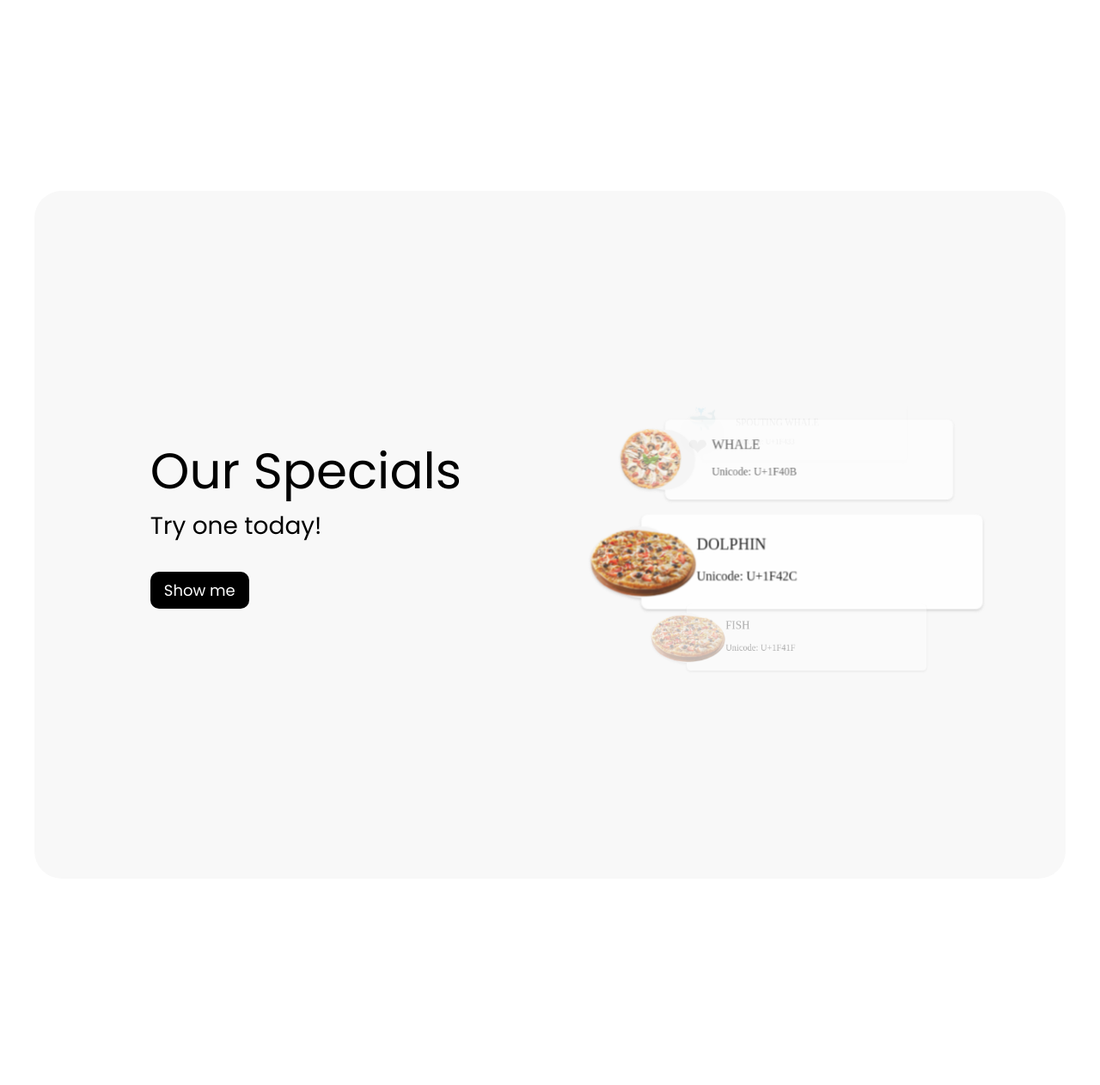
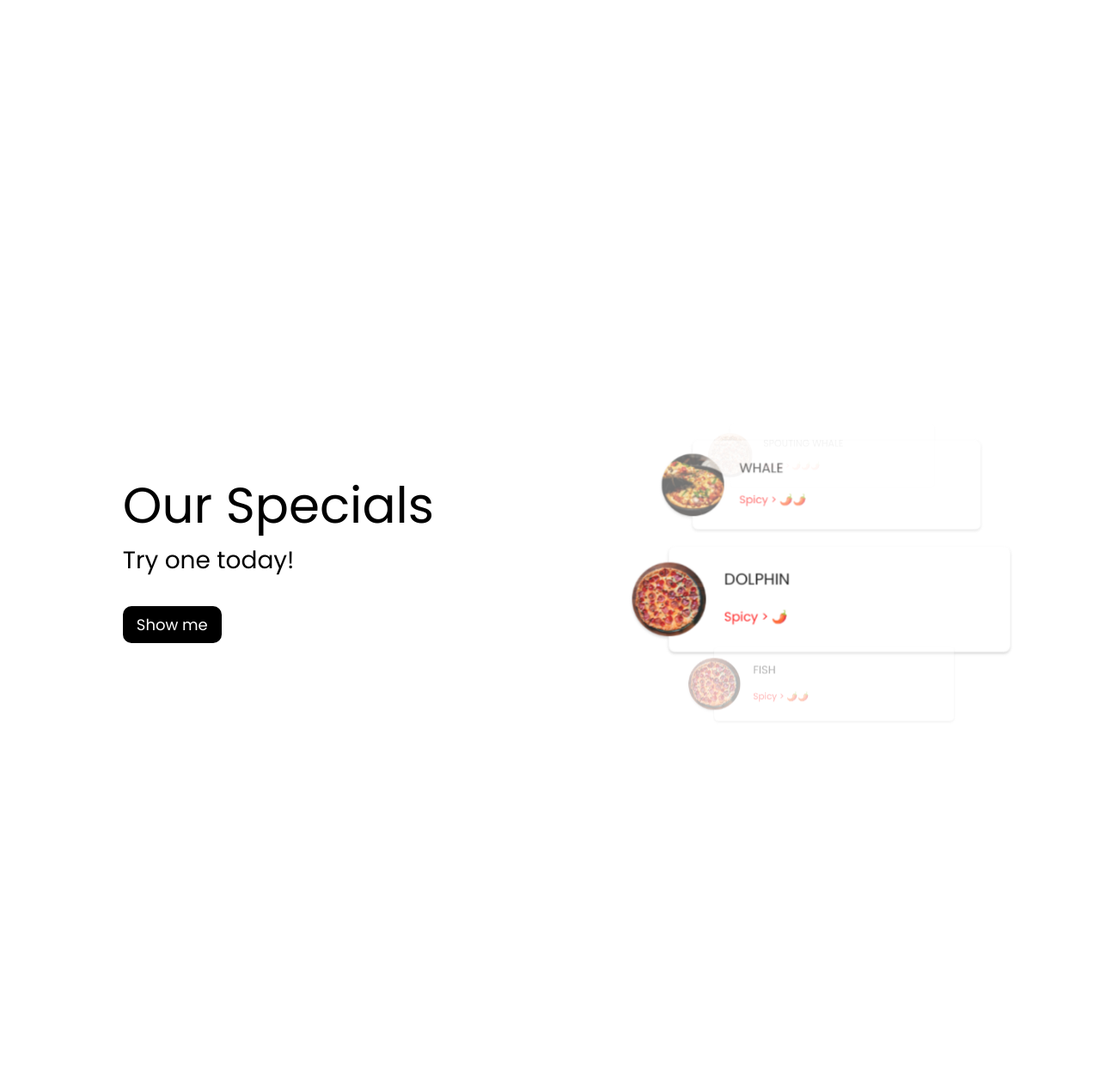
Before and after one commit to PranavPrakasan07/OrderPizza, a PHP site: page / in a window 1280 px wide. Shown: the part 1440-2702 px from the top of the page at 86% size. Run offline with PHP 8.4, Linux system fonts and the light colour scheme.

Commit message:
UI tweeks, specials spice count

```diff
--- a/css/carousal.css
+++ b/css/carousal.css
@@ -2,17 +2,8 @@
     box-sizing: border-box;
 }
 
-
-#special_bg {
-    display: flex;
-    flex-direction: row;
-    height: 100vh;
-    border: 32px;
-    background-color: rgb(248, 248, 248);
-    border-color: #fff;
-    border-radius: 32px;
-    margin: 0px 32px 0px 32px;
-    padding: 0px 32px 0px 32px;
+.spice{
+    color: red;
 }
 
 .wrapper {
--- a/css/main.css
+++ b/css/main.css
@@ -11,6 +11,10 @@ body{
     background-color: white;
 }
 
+p{
+    font-family: 'Poppins', sans-serif;
+}
+
 .figma_lottie {
     vertical-align: middle;
     position: relative;
@@ -20,6 +24,18 @@ body{
     display: flex;
     flex-direction: row;
     height: 100vh;
+}
+
+#special_bg {
+    display: flex;
+    flex-direction: row;
+    height: 100vh;
+    border: 32px;
+    background-color: rgb(248, 248, 248);
+    border-color: #fff;
+    border-radius: 32px;
+    margin: 0px 32px 0px 32px;
+    padding: 0px 32px 0px 32px;
 }
 
 .flex-item-left {
--- a/css/navbar.css
+++ b/css/navbar.css
@@ -2,6 +2,8 @@
 .navbar {
     background-color: white;
     overflow: hidden;
+    padding: 8px;
+    margin: 16px;
   }
 
   /* Style the links inside the navigation bar */
--- a/index.html
+++ b/index.html
@@ -30,7 +30,7 @@
     <!-- Navbar starts here -->
 
     <div class="navbar" id="navbar">
-        <a href="#Home" class="active">Home</a>
+        <a href="#Home">Home</a>
         <a href="#Order">Order</a>
         <a href="#Specials">Specials</a>
         <a href="#Benefits">Benefits</a>
@@ -83,7 +83,7 @@
 
     <!-- Carousal begins here -->
 
-    <div id="special_bg">
+    <div class="flex-container">
 
         <div class="flex-item-left" id="Specials">
 
@@ -102,84 +102,85 @@
                 <div class='carousel'>
                     <div class='carousel__item'>
                         <div class='carousel__item-head'>
-                            🐳❤
+                            <img class="specials_carousal_image" src="images/pizza_3.png" width="150%">
                         </div>
                         <div class='carousel__item-body'>
                             <p class='title'>spouting whale</p>
-                            <p>Unicode: U+1F433</p>
+                            <p class="spice">Spicy > 🌶️🌶️🌶️</p>
                         </div>
                     </div>
                     <div class='carousel__item'>
                         <div class='carousel__item-head'>
-                            <img class="specials_carousal_image" src="images/pizza1.png" width="250%">
+                            <img class="specials_carousal_image" src="images/pizza_1.png" width="150%">
                         </div>
                         <div class='carousel__item-body'>
                             <p class='title'>whale</p>
-                            <p>Unicode: U+1F40B</p>
+                            <p class="spice">Spicy > 🌶️🌶️</p>
                         </div>
                     </div>
                     <div class='carousel__item'>
                         <div class='carousel__item-head'>
-                            <img class="specials_carousal_image" src="images/pizza2.png" width="250%">
+                            <img class="specials_carousal_image" src="images/pizza_2.png" width="150%">
                         </div>
                         <div class='carousel__item-body'>
                             <p class='title'>dolphin</p>
-                            <p>Unicode: U+1F42C</p>
+                            <p class="spice">Spicy > 🌶️</p>
                         </div>
                     </div>
                     <div class='carousel__item'>
                         <div class='carousel__item-head'>
-                            <img class="specials_carousal_image" src="images/pizza2.png" width="250%">
+                            <img class="specials_carousal_image" src="images/pizza_2.png" width="150%">
 
                         </div>
                         <div class='carousel__item-body'>
                             <p class='title'>fish</p>
-                            <p>Unicode: U+1F41F</p>
+                            <p class="spice">Spicy > 🌶️🌶️</p>
+                        </div>
+                    </div>
+
+                    <div class='carousel__item'>
+                        <div class='carousel__item-head'>
+                            <img class="specials_carousal_image" src="images/pizza_3.png" width="150%">
+                        </div>
+                        <div class='carousel__item-body'>
+                            <p class='title'>tropical fish</p>
+                            <p class="spice">Spicy > 🌶️🌶️</p>
                         </div>
                     </div>
                     <div class='carousel__item'>
                         <div class='carousel__item-head'>
-                            <img class="specials_carousal_image" src="images/pizza3.png" width="250%">
+                            <img class="specials_carousal_image" src="images/pizza_1.png" width="150%">
                         </div>
                         <div class='carousel__item-body'>
-                            <p class='title'>tropical fish</p>
-                            <p>Unicode: U+1F420</p>
+                            <p class='title'>blowfish</p>
+                            <p class="spice">Spicy > 🌶️🌶️🌶️</p>
                         </div>
                     </div>
                     <div class='carousel__item'>
                         <div class='carousel__item-head'>
-                            <img class="specials_carousal_image" src="images/pizza1.png" width="250%">
+                            <img class="specials_carousal_image" src="images/pizza_1.png" width="150%">
                         </div>
                         <div class='carousel__item-body'>
-                            <p class='title'>blowfish</p>
-                            <p>Unicode: U+1F421</p>
+                            <p class='title'>shark</p>
+                            <p class="spice">Spicy > 🌶️🌶️</p>
                         </div>
                     </div>
                     <div class='carousel__item'>
                         <div class='carousel__item-head'>
-                            <img class="specials_carousal_image" src="images/pizza1.png" width="250%">
+                            <img class="specials_carousal_image" src="images/pizza_1.png" width="150%">
                         </div>
                         <div class='carousel__item-body'>
-                            <p class='title'>shark</p>
-                            <p>Unicode: U+1F988</p>
+                            <p class='title'>octopus</p>
+                            <p class="spice">Spicy > 🌶️🌶️</p>
                         </div>
                     </div>
                     <div class='carousel__item'>
                         <div class='carousel__item-head'>
-                            <img class="specials_carousal_image" src="images/pizza1.png" width="250%">
-                        </div>
-                        <div class='carousel__item-body'>
-                            <p class='title'>octopus</p>
-                            <p>Unicode: U+1F419</p>
-                        </div>
-                    </div>
-                    <div class='carousel__item'>
-                        <div class='carousel__item-head'>
-                            <img class="specials_carousal_image" src="images/pizza1.png" width="250%">
+                            <img class="specials_carousal_image" src="images/pizza_1.png" width="150%">
                         </div>
                         <div class='carousel__item-body'>
                             <p class='title'>spiral shell</p>
-                            <p>Unicode: U+1F41A</p>
+                            <p class="spice">Spicy > 🌶️🌶️</p>
                         </div>
                     </div>
                 </div>
```
Also changed, not shown: images/pizza_1.png (added), images/pizza_2.png (added), images/pizza_3.png (added).
